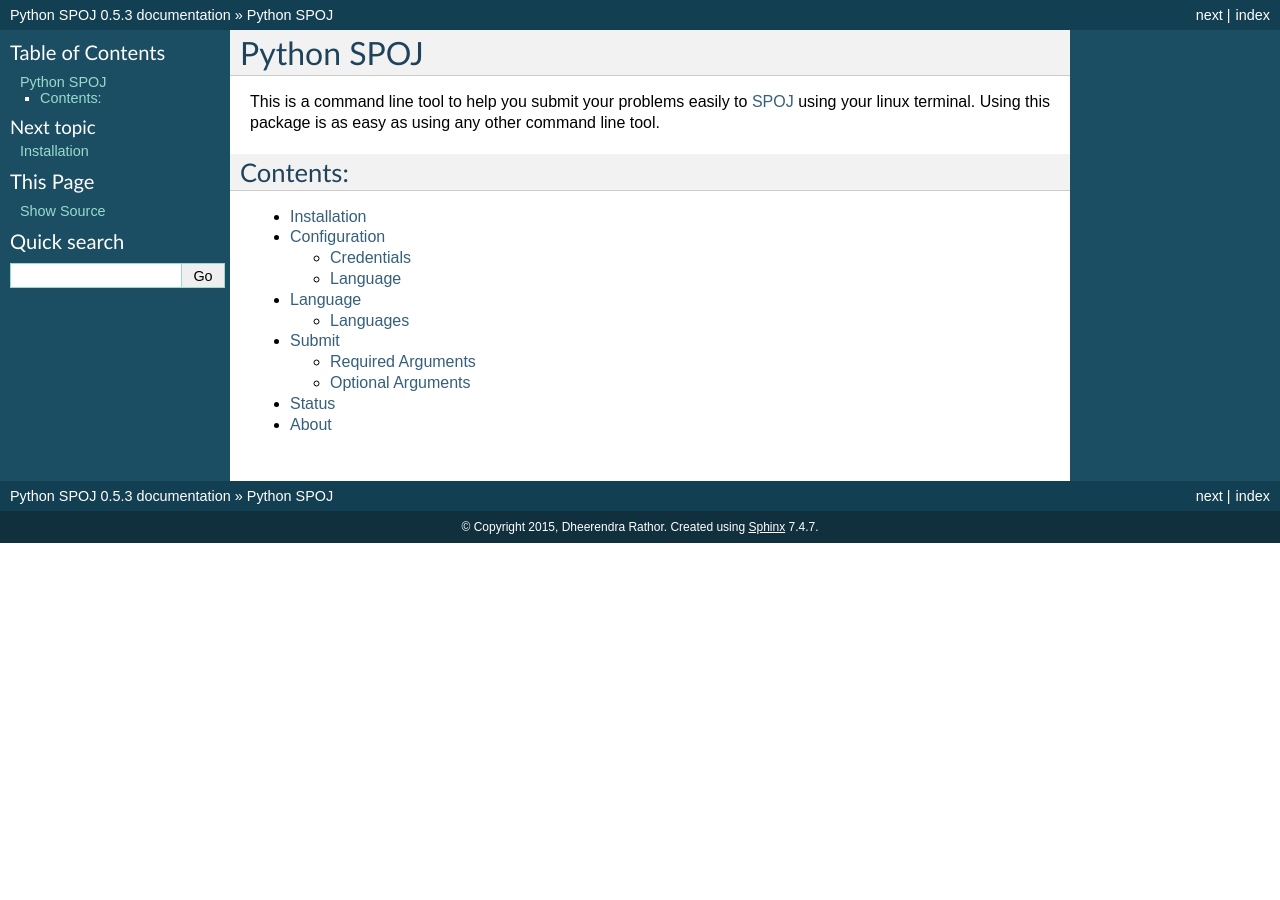
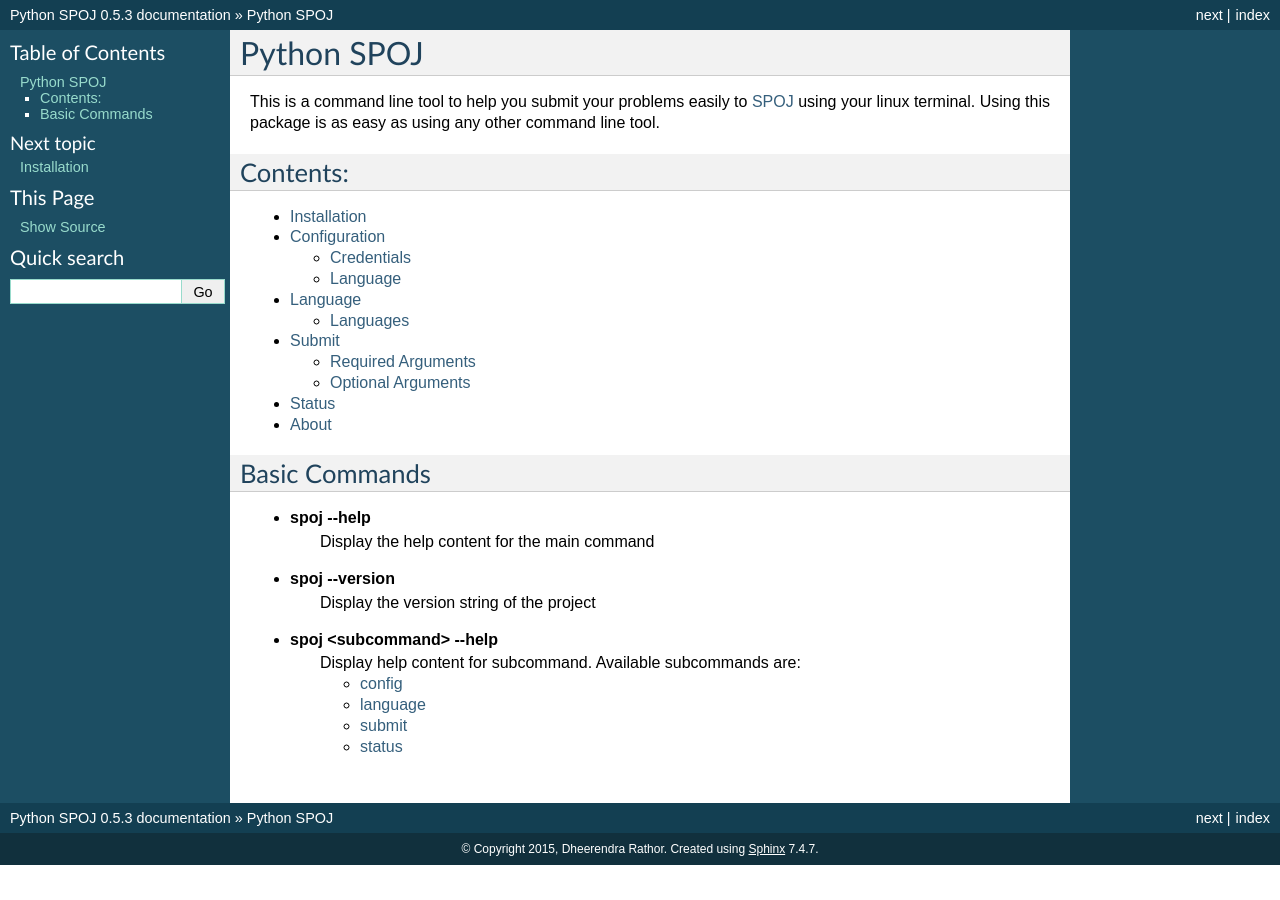
Before and after one commit to DheerendraRathor/Python-Spoj, a Sphinx documentation site: the page built from docs/source/index.rst, in a window 1280 px wide. Built offline with Sphinx 7.4.7, drawn with Linux system fonts in a browser that asks for light colours.

Commit message:
docs done

```diff
--- a/docs/source/index.rst
+++ b/docs/source/index.rst
@@ -16,3 +16,20 @@
    submit.rst
    status.rst
    about.rst
+
+Basic Commands
+^^^^^^^^^^^^^^
+
+* :command:`spoj --help`
+    Display the help content for the main command
+
+* :command:`spoj --version`
+    Display the version string of the project
+
+* :command:`spoj <subcommand> --help`
+    Display help content for subcommand. Available subcommands are:
+
+    * :doc:`config <configuration>`
+    * :doc:`language <language>`
+    * :doc:`submit <submit>`
+    * :doc:`status <status>`
```
